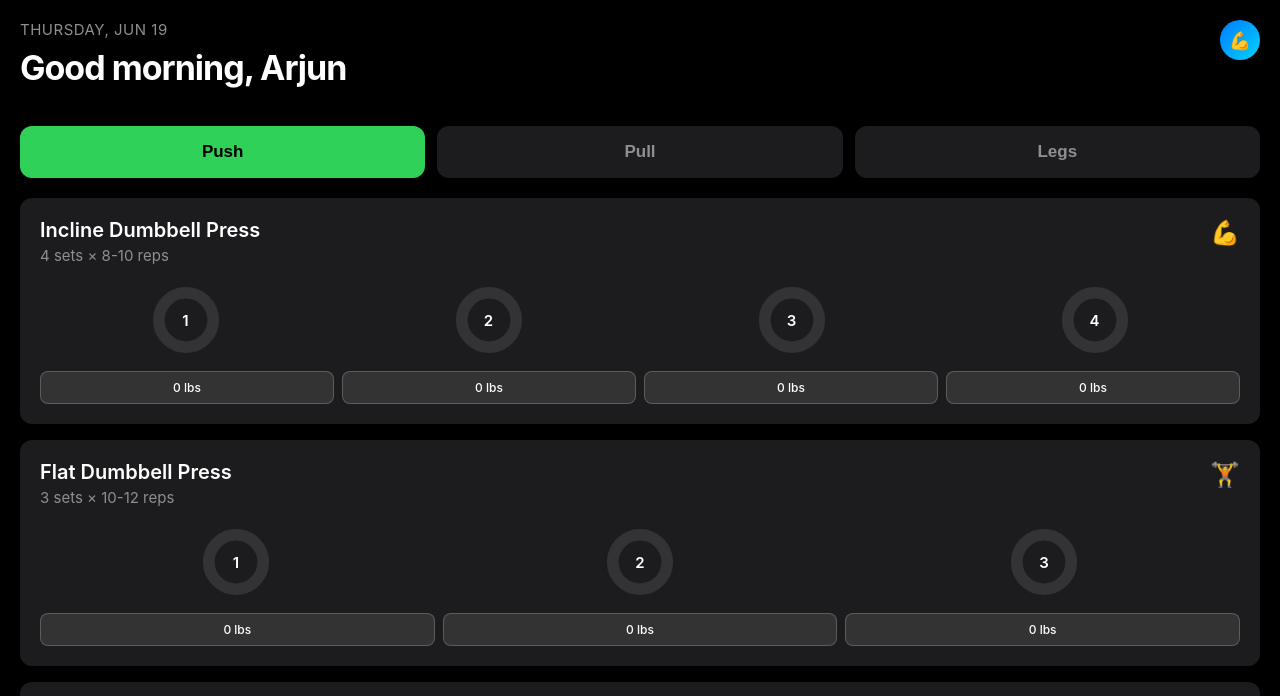
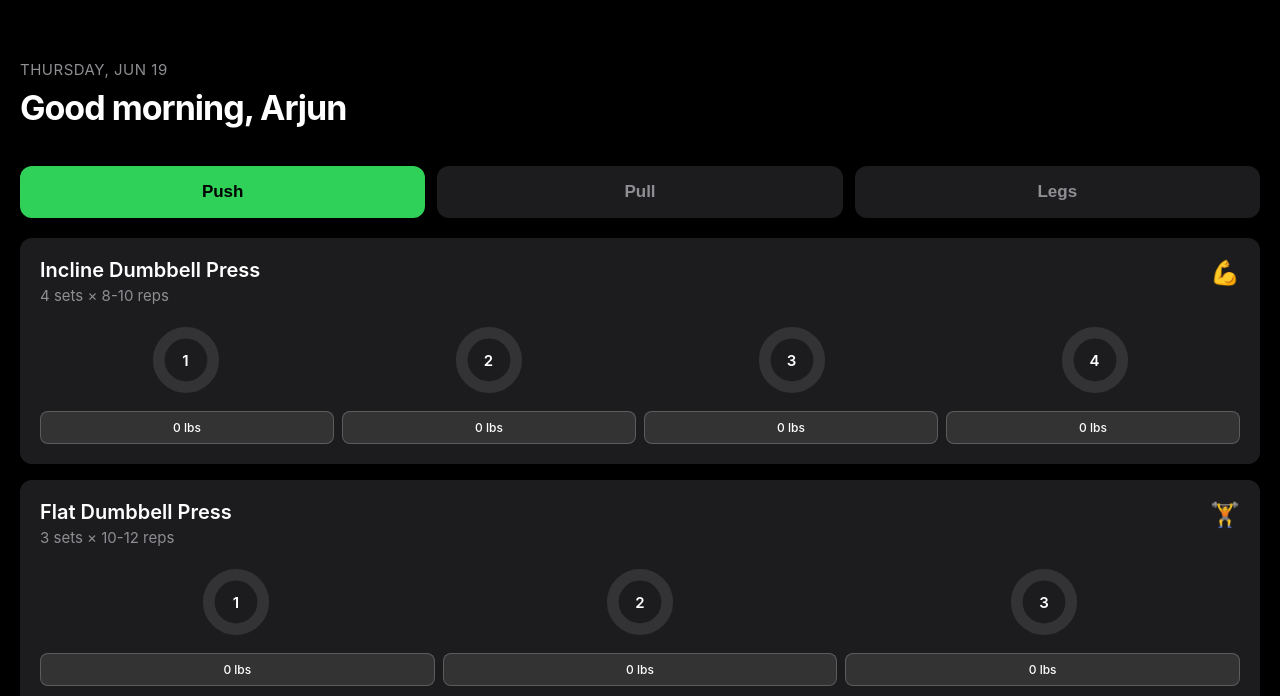
Before and after one commit to arjunphull123/workout, a plain HTML site: page index.html in a window 1280 px wide. Shown: the top 696 px of the page. Drawn offline with Linux system fonts and the light colour scheme.

Commit message:
Update index.html

```diff
--- a/index.html
+++ b/index.html
@@ -28,7 +28,7 @@ body {
   position: fixed;
   top: 0; left: 0; right: 0;
   height: env(safe-area-inset-top);
-  padding-bottom: 20px;
+  padding-bottom: 60px;
   background: linear-gradient(to bottom, #000, rgba(0,0,0,0));
   pointer-events: none;
   z-index: 10000;
@@ -81,6 +81,7 @@ body {
 
         .header {
             padding: 20px 20px 30px;
+            padding-top: 60px;
         }
 
         .date-text {
@@ -731,7 +732,6 @@ body {
     <div class="header">
         <div class="date-text" id="current-date">SUNDAY, JUN 15</div>
         <div class="main-title" id="main-title">Good morning, Arjun</div>
-        <div class="profile-pic">💪</div>
     </div>
 
     <div class="workout-tabs">
@@ -1649,12 +1649,13 @@ body {
 
     <!-- Full-screen overlay for any timer -->
     <div id="fullscreen-overlay" class="fullscreen-overlay">
-    <button class="exit-btn" onclick="closeOverlay()">×</button>
+
         <div id="fullscreen-timer" class="timer-display">00:00</div>
         <div id="fullscreen-hiit-phase" class="timer-subtitle"></div>
         <div class="timer-controls">
             <button class="timer-button" onclick="startTimer(currentFullscreenTimer)">Start</button>
             <button class="timer-button" onclick="resetTimer(currentFullscreenTimer)">Reset</button>
+            <button class="timer-button" onclick="closeOverlay()">Close</button>
         </div>
     </div>
 
```
Lines whose indentation alone changed are shown as unchanged.
